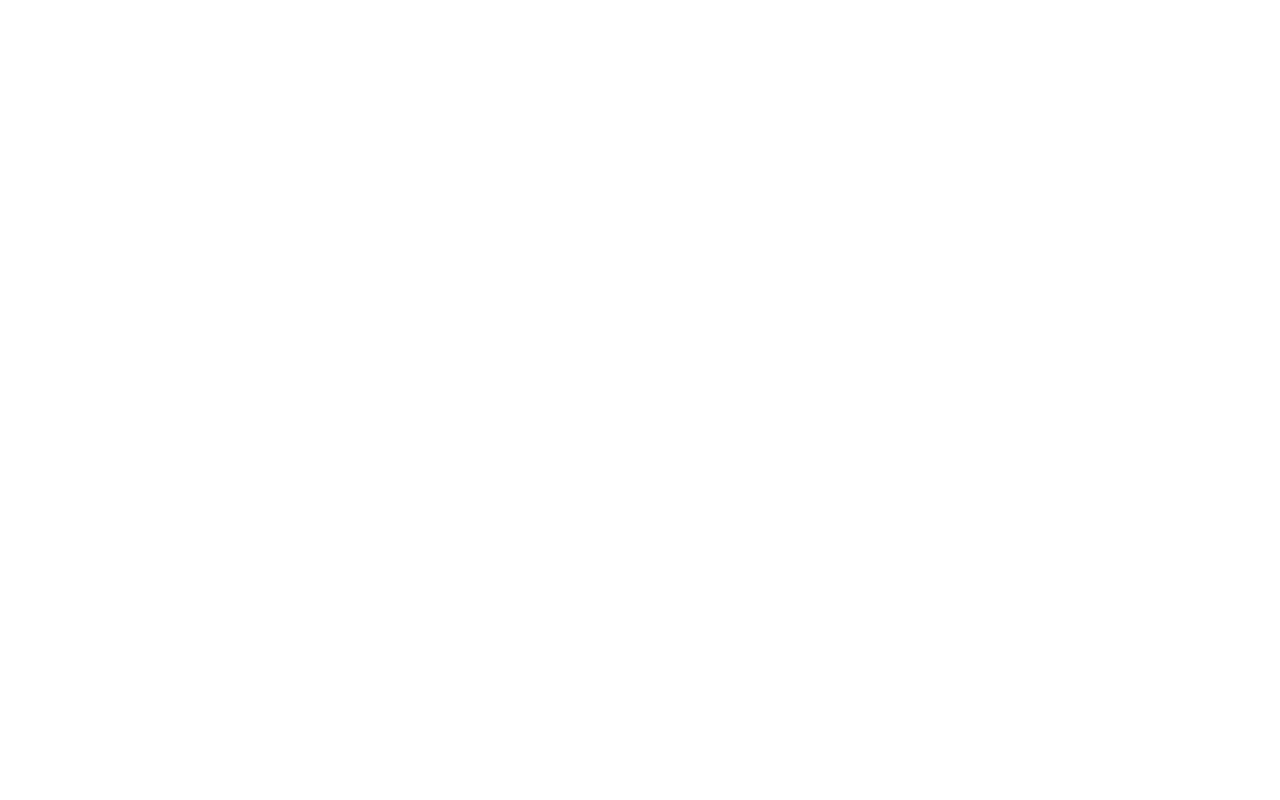
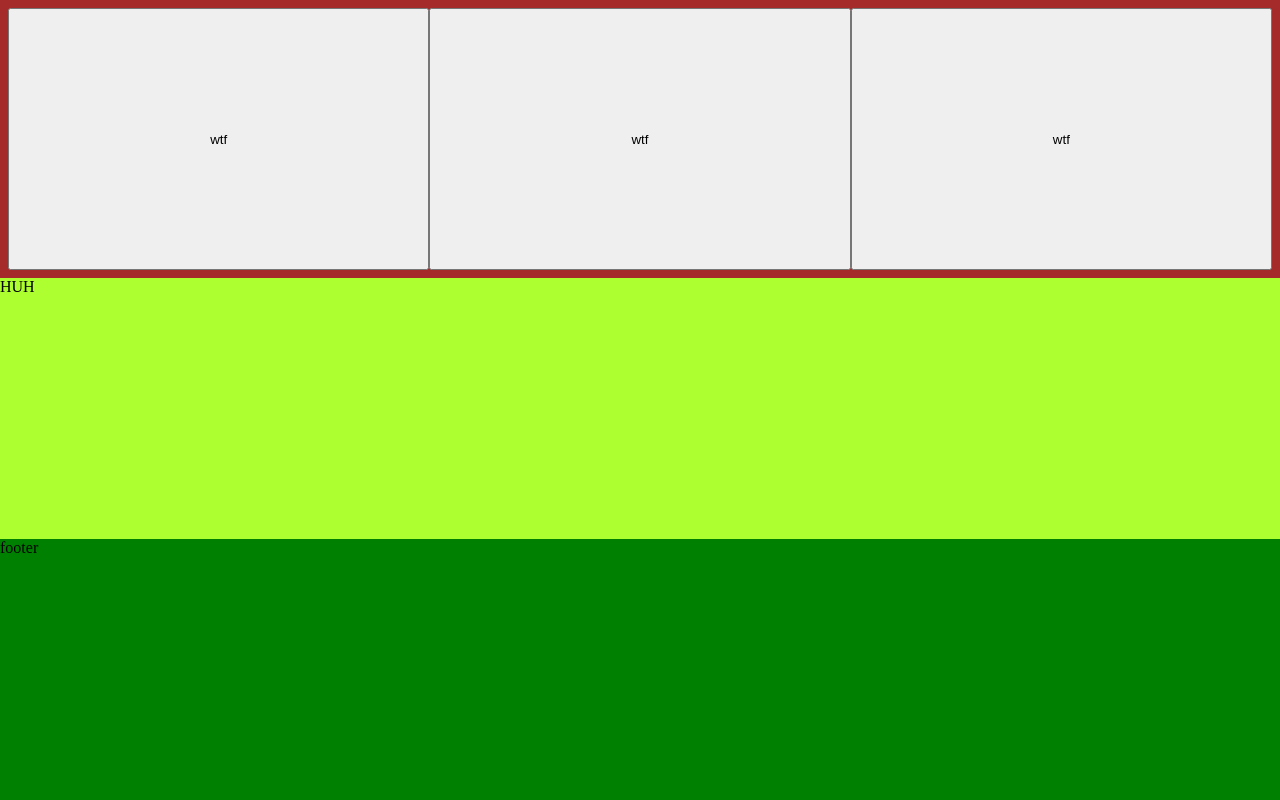
Before and after one commit to LowRez129/restaurant-page, a plain HTML site: page index.html in a window 1280 px wide. Drawn offline with Linux system fonts and the light colour scheme.

Commit message:
Add src/style.css Edit dist/[index.html, style.css]

```diff
--- a/index.html
+++ b/index.html
@@ -4,9 +4,18 @@
     <meta charset="UTF-8">
     <meta name="viewport" content="width=device-width, initial-scale=1.0">
     <title>Document</title>
+    <link rel="stylesheet" href="style.css">
     <script src="main.js" defer></script>
 </head>
 <body>
-    <div id="content"></div>
+    <div id="header">
+        <button>wtf</button>
+        <button>wtf</button>
+        <button>wtf</button>
+    </div>
+    <div id="content">
+        HUH
+    </div>
+    <div id="footer">footer</div>
 </body>
 </html>
--- /dev/null
+++ b/style.css
@@ -0,0 +1,26 @@
+* {
+    margin: 0;
+    padding: 0;
+}
+
+html {
+    height: 100vh;
+}
+
+body {
+    display: grid;
+    grid-template-rows: repeat(3, auto);
+    background-color: green;
+    height: 100%;
+}
+
+#header {
+    display: grid;
+    padding: 8px;
+    grid-template-columns: repeat(3, auto);
+    background-color: brown;
+}
+
+#content {
+    background-color: greenyellow;
+}
```
